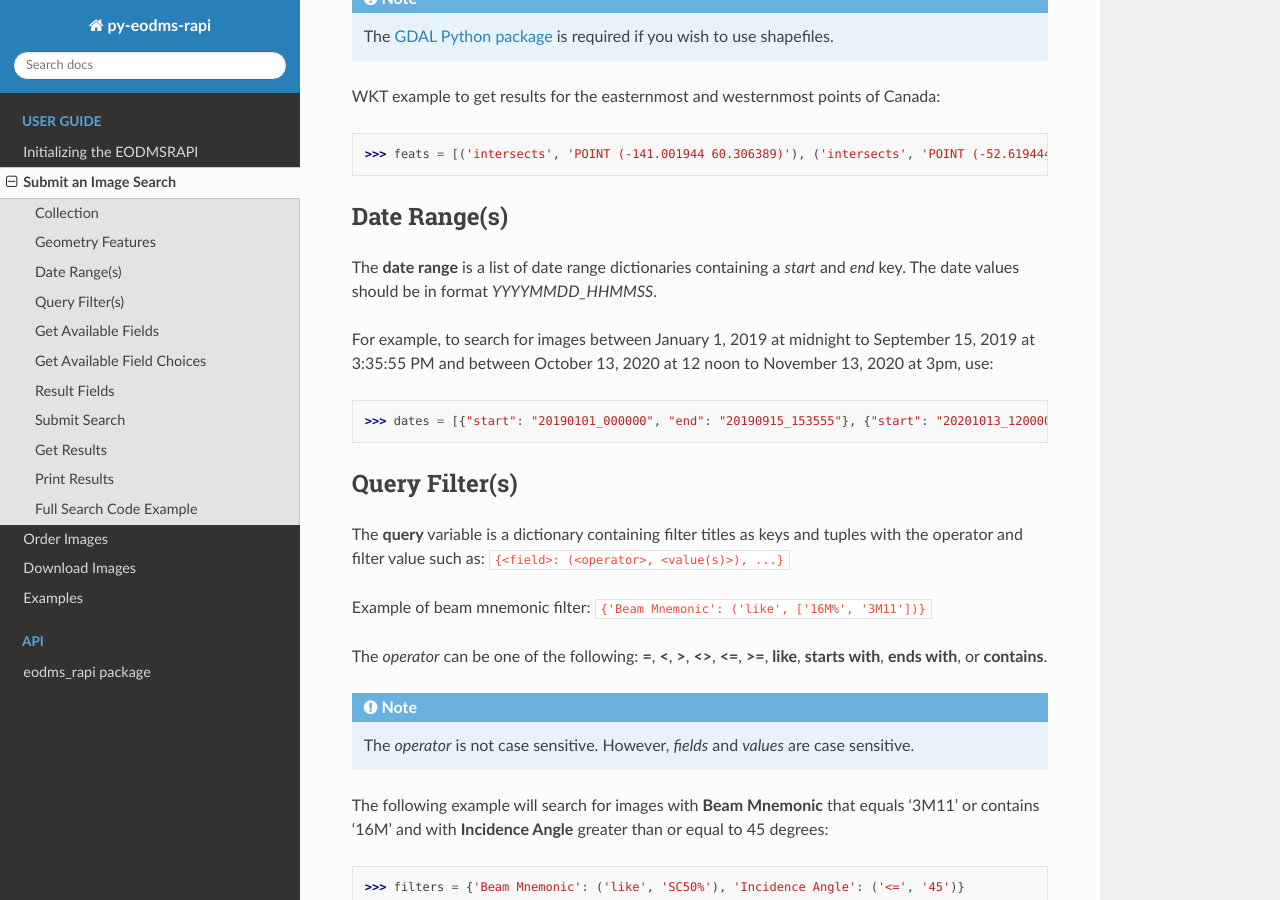
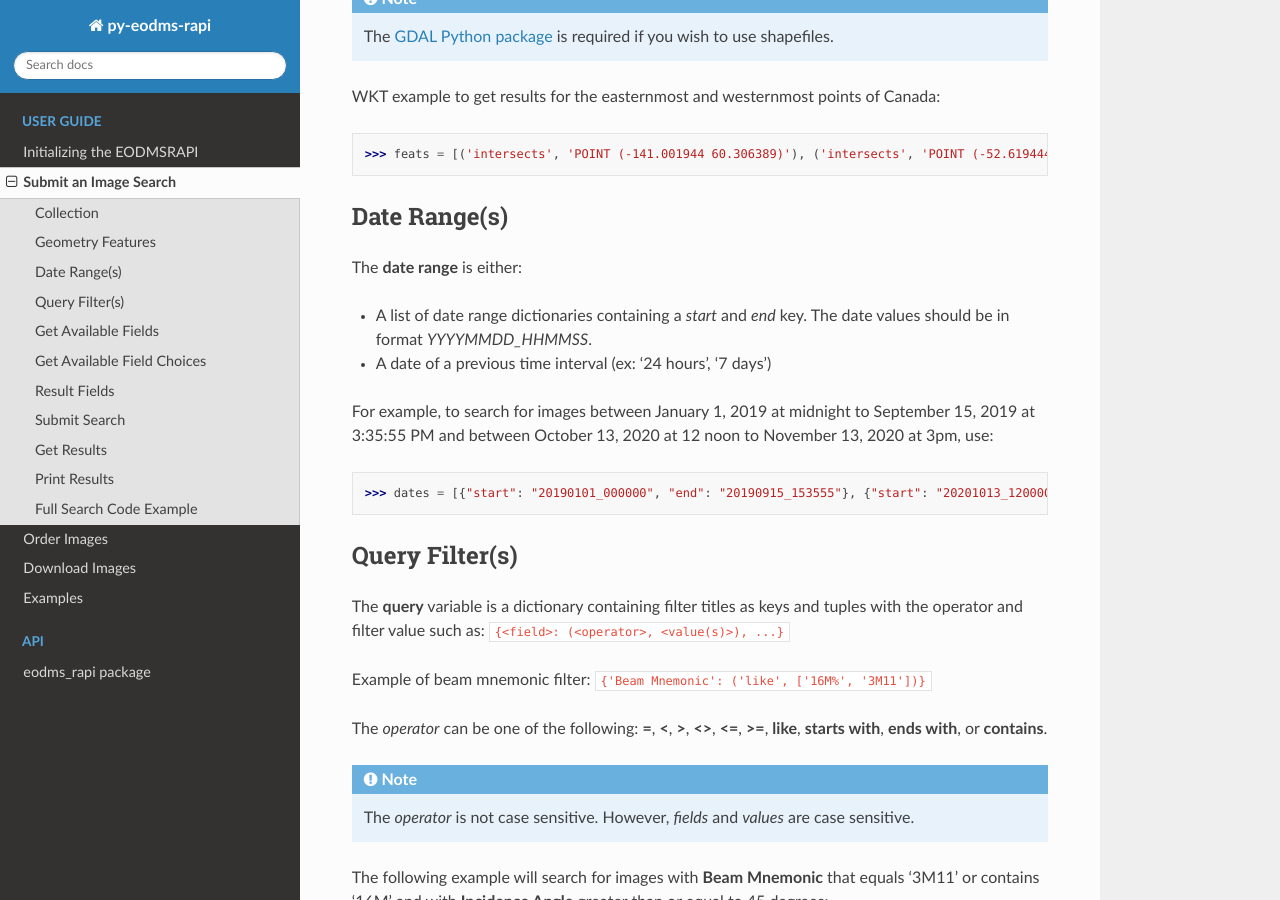
Before and after one commit to eodms-sgdot/py-eodms-rapi, a Sphinx documentation site: the page built from docs/search-rapi.rst, in a window 1280 px wide and 900 px high, scrolled down 1808 px. Built offline with Sphinx 7.4.7 and the Read the Docs theme 2.0.0, drawn with Linux system fonts in a browser that asks for light colours.

Commit message:
Update Docs
	modified:   docs/search-rapi.rst

```diff
--- a/docs/search-rapi.rst
+++ b/docs/search-rapi.rst
@@ -87,7 +87,10 @@ WKT example to get results for the easternmost and westernmost points of Canada:
 Date Range(s)
 -------------
 
-The **date range** is a list of date range dictionaries containing a *start* and *end* key. The date values should be in format *YYYYMMDD_HHMMSS*.
+The **date range** is either:
+
+- A list of date range dictionaries containing a *start* and *end* key. The date values should be in format *YYYYMMDD_HHMMSS*.
+- A date of a previous time interval (ex: '24 hours', '7 days')
 
 For example, to search for images between January 1, 2019 at midnight to September 15, 2019 at 3:35:55 PM and between October 13, 2020 at 12 noon to November 13, 2020 at 3pm, use:
 
```
